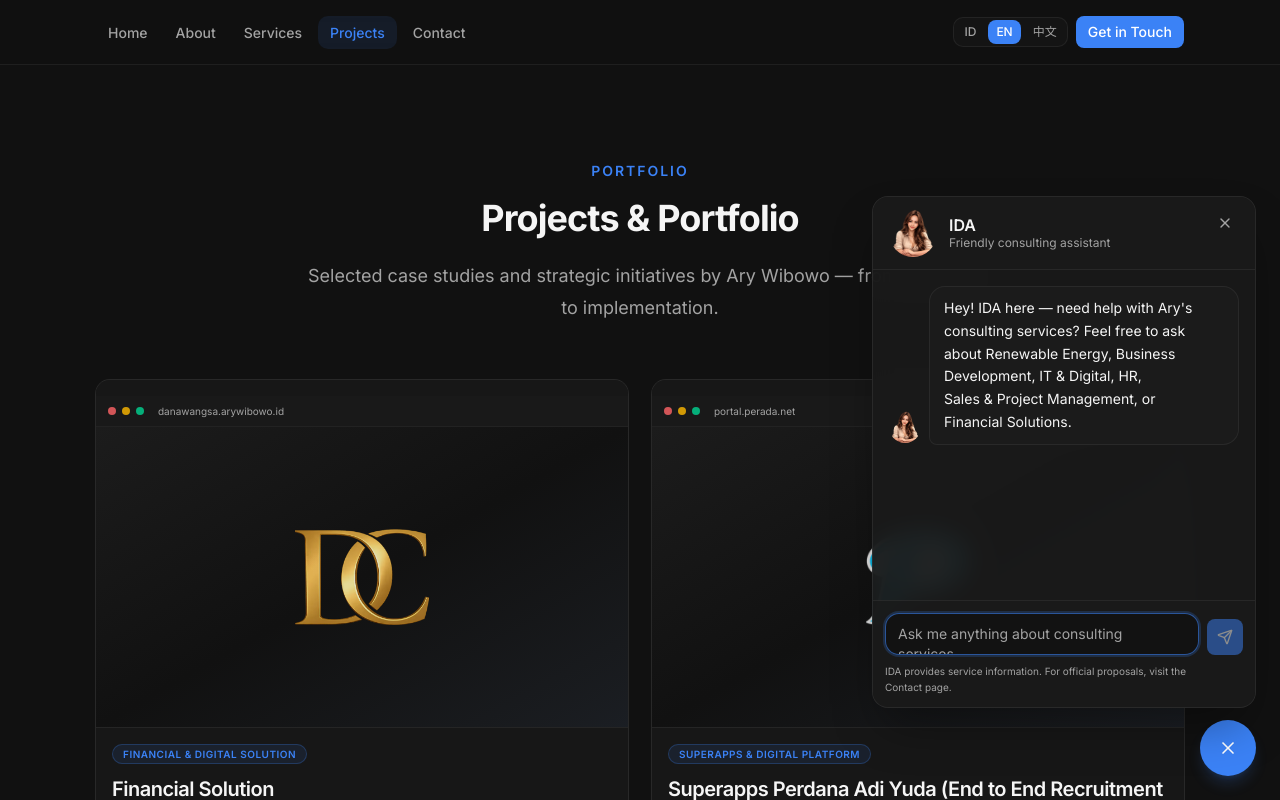
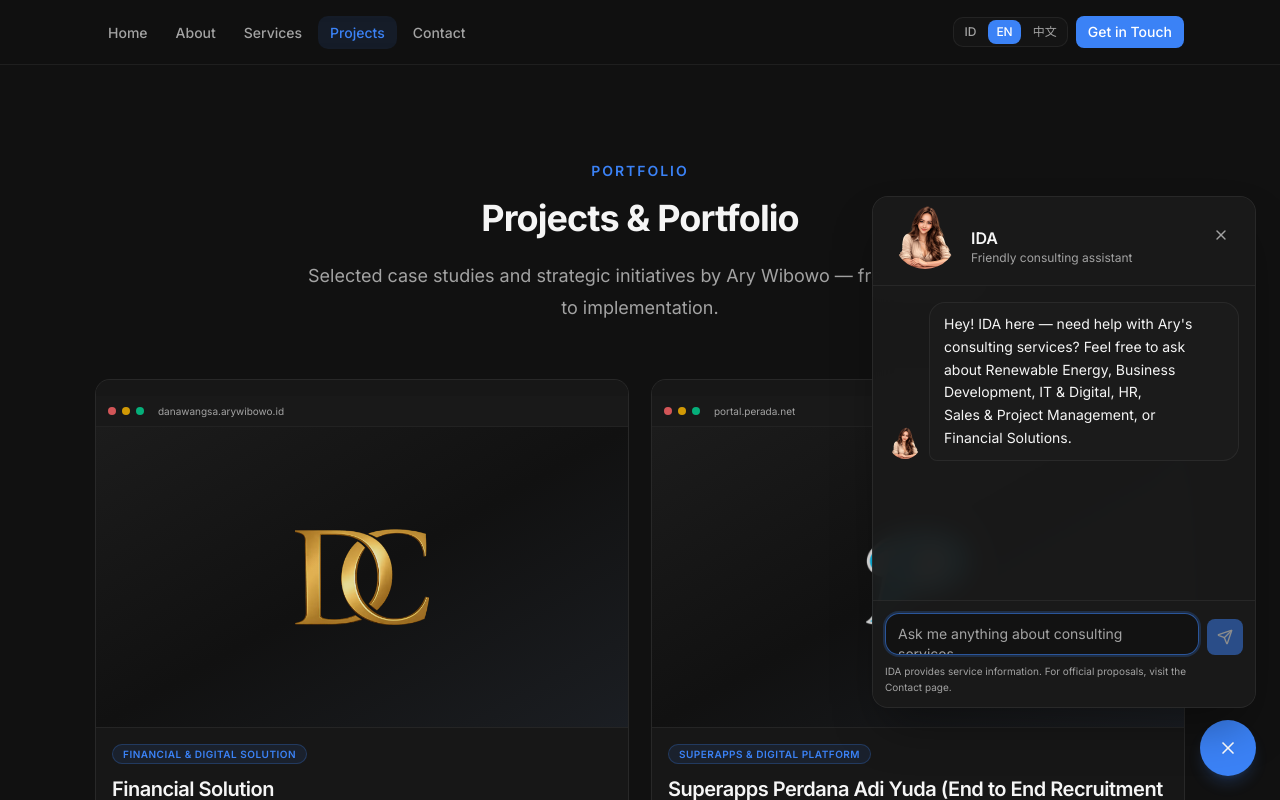
Before and after one commit to ImHeroesKiller/arywibowo-portfolio, a Next.js app: page /en/projects in a window 1280 px wide. Both pictures are taken after a click on the button "Open IDA chat". Shown: the top 800 px of the page. Built offline with nearby package versions, Linux system fonts and the light colour scheme.

Commit message:
Enlarge IDA header avatar with xl and header size variants
Add size-14 and size-16 avatar variants and apply the header size in
the chat window with adjusted padding and negative margin for clearer
face visibility.

```diff
--- a/components/ida-avatar.tsx
+++ b/components/ida-avatar.tsx
@@ -4,6 +4,8 @@ const sizeStyles = {
   sm: { className: "size-8", dimension: 32 },
   md: { className: "size-10", dimension: 40 },
   lg: { className: "size-12", dimension: 48 },
+  xl: { className: "size-14", dimension: 56 },
+  header: { className: "size-16", dimension: 64 },
 } as const;
 
 type IdaAvatarProps = {
--- a/components/ida-chatbot.tsx
+++ b/components/ida-chatbot.tsx
@@ -129,15 +129,19 @@ export function IdaChatbot() {
             "animate-in fade-in slide-in-from-bottom-3 zoom-in-95 duration-300"
           )}
         >
-          <header className="flex items-start justify-between gap-3 border-b border-border/60 bg-card/80 px-4 py-3">
-            <div className="min-w-0">
-              <div className="flex items-center gap-3">
-                <IdaAvatar alt={t("title")} size="lg" className="shrink-0" />
-                <div>
+          <header className="relative flex items-start justify-between gap-3 border-b border-border/60 bg-card/80 px-4 pb-4 pt-5 sm:px-5 sm:pb-4 sm:pt-6">
+            <div className="min-w-0 flex-1">
+              <div className="flex items-end gap-3 sm:gap-3.5">
+                <div className="relative z-10 -mt-3 shrink-0 sm:-mt-4">
+                  <IdaAvatar alt={t("title")} size="header" />
+                </div>
+                <div className="min-w-0 pb-0.5">
                   <p className="font-semibold leading-tight text-foreground">
                     {t("name")}
                   </p>
-                  <p className="text-xs text-muted-foreground">{t("subtitle")}</p>
+                  <p className="text-xs leading-relaxed text-muted-foreground">
+                    {t("subtitle")}
+                  </p>
                 </div>
               </div>
             </div>
```
